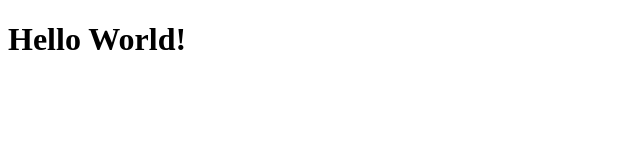
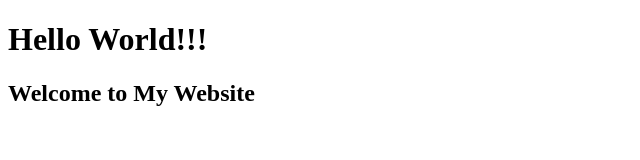
Before and after one commit to Klikitmala/Git-Hub_Mini-Course, a plain HTML site: page Index.html in a window 1280 px wide. Shown: the whole page, without its empty margins (0-640 px from the left). Drawn offline with Linux system fonts and the light colour scheme.

Commit message:
Add Welcome message

```diff
--- a/Index.html
+++ b/Index.html
@@ -4,5 +4,6 @@
     <title>Test for GITHUB MINI COURSE</title>
 </head>
 <body>
-    <h1>Hello World!</h1>
+    <h1>Hello World!!!</h1>
+    <h2>Welcome to My Website</h2>
 </body>
```
